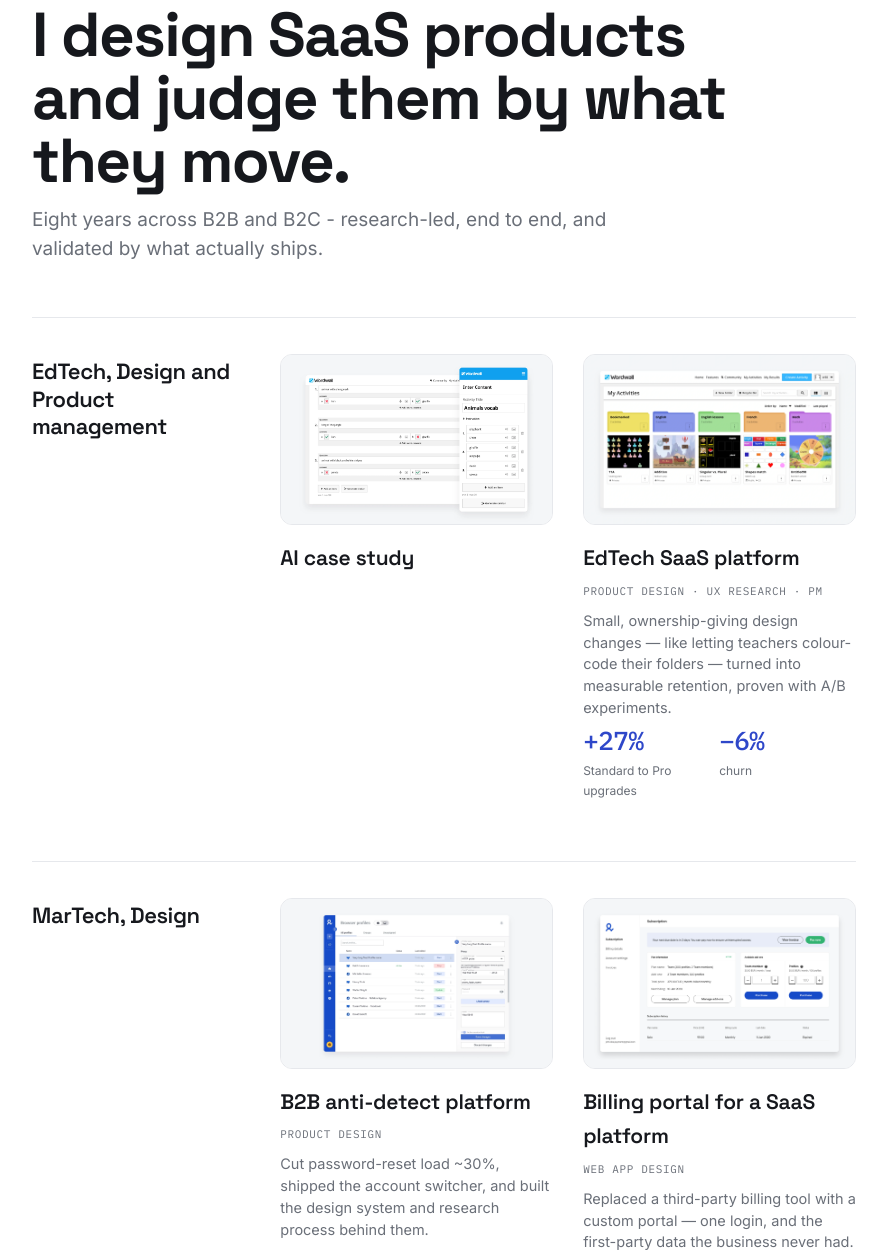
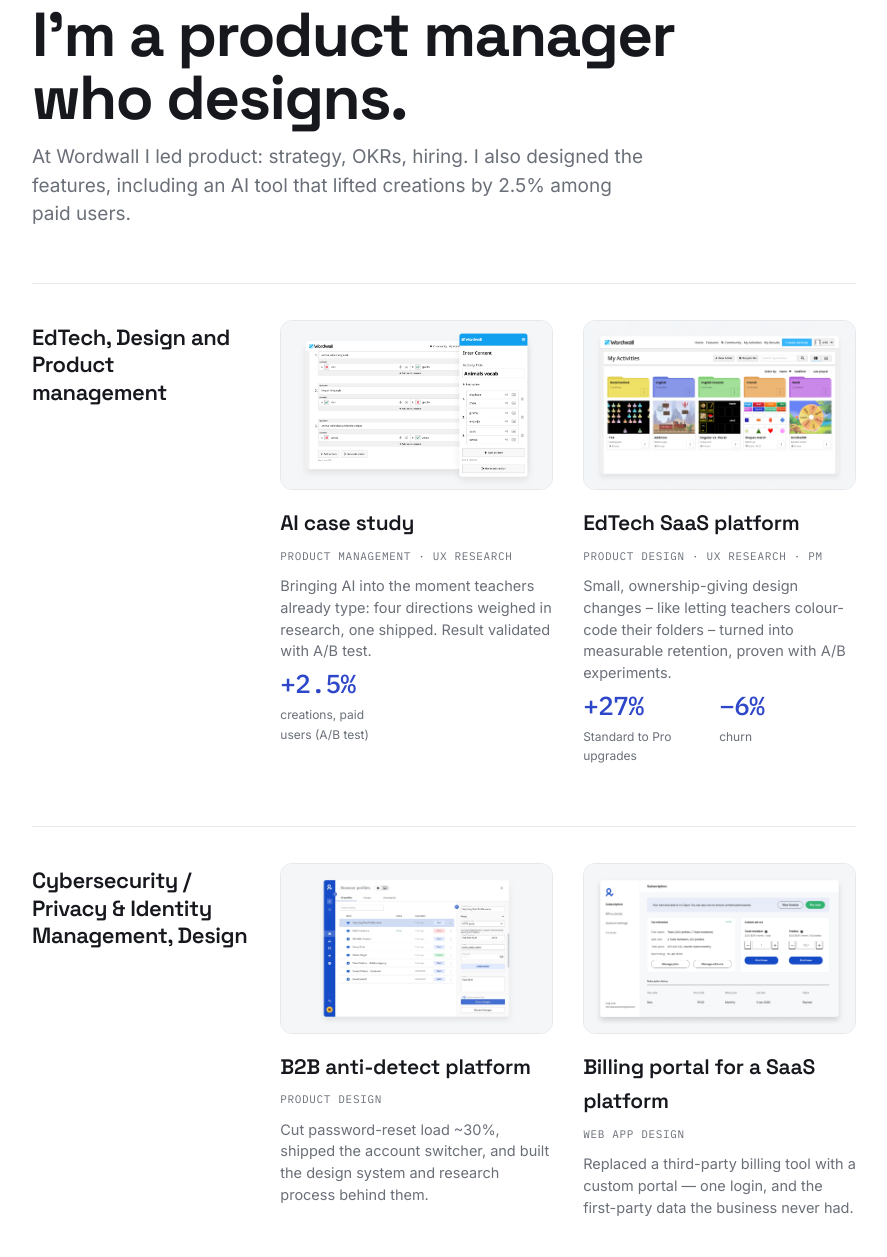
Before and after one commit to otomchuk/portfolio-site, a plain HTML site: page index.html in a window 1280 px wide. Shown: the part 139-1396 px from the top of the page, without its empty margins (196-1083 px from the left). Drawn offline with Linux system fonts and the light colour scheme.

Commit message:
case-ai, about, footer updates

```diff
--- a/index.html
+++ b/index.html
@@ -41,8 +41,9 @@
 
   <!-- HERO -->
   <section class="hero">
-    <h1>I design SaaS products and judge them by what they move.</h1>
-    <p class="lede">Eight years across B2B and B2C - research-led, end to end, and validated by what actually ships.</p>
+    <h1>I’m a product manager who designs.
+</h1>
+    <p class="lede">At Wordwall I led product: strategy, OKRs, hiring. I also designed the features, including an AI tool that lifted creations by 2.5% among paid users.</p>
   </section>
 
   <!-- CASE STUDIES -->
@@ -52,12 +53,18 @@
       <a class="case-card" href="case-ai.html">
         <img class="shot" loading="lazy" decoding="async" src="images/ai-hero.webp" alt="AI-assisted content creation in the editor thumbnail" data-ph="AI case study thumbnail" onerror="phFail(this)">
         <h3>AI case study</h3>
+         <div class="tag">Product management · UX research</div>
+        <p class="hook">Bringing AI into the moment teachers already type: four directions weighed in research, one shipped. Result validated with A/B test.</p>
+        <div class="metrics">
+          <div><div class="n">+2.5%</div><div class="l"> creations, paid users (A/B test)</div></div>
+
+        </div>
       </a>
       <a class="case-card" href="https://olenatomchuk.com/case-edtech.html">
         <img class="shot" loading="lazy" decoding="async" src="images/edtech-hero.webp" alt="EdTech SaaS platform thumbnail" data-ph="EdTech — featured case thumbnail · 1200×900" onerror="phFail(this)">
         <h3>EdTech SaaS platform</h3>
         <div class="tag">Product design · UX research · PM</div>
-        <p class="hook">Small, ownership-giving design changes — like letting teachers colour-code their folders — turned into measurable retention, proven with A/B experiments.</p>
+        <p class="hook">Small, ownership-giving design changes – like letting teachers colour-code their folders – turned into measurable retention, proven with A/B experiments.</p>
         <div class="metrics">
           <div><div class="n">+27%</div><div class="l"> Standard to Pro upgrades</div></div>
           <div><div class="n">−6%</div><div class="l">churn</div></div>
@@ -65,7 +72,7 @@
       </a>
     </div>
     <div class="case-row">
-      <h2 class="case-category">MarTech, Design</h2>
+      <h2 class="case-category">Cybersecurity / Privacy & Identity Management, Design</h2>
       <a class="case-card" href="case-b2b.html">
         <img class="shot" loading="lazy" decoding="async" src="images/b2b-thumb.webp" alt="B2B anti-detect platform thumbnail" data-ph="B2B anti-detect platform · 16:10" onerror="phFail(this)">
         <h3>B2B anti-detect platform</h3>
@@ -107,7 +114,7 @@
 <footer id="contact">
   <div class="foot">
     <h3>Want to work together?</h3>
-    <p class="sub">Open to senior product design roles. Get in touch.</p>
+    <p class="sub">Open to Senior Product Design or Product Management roles. Get in touch.</p>
     <div class="foot-meta">
       <a class="foot-link" href="mailto:olenka.tomchuk@gmail.com">
         <span class="foot-icon" aria-hidden="true"><svg width="20" height="20" viewBox="0 0 24 24" fill="none" stroke="currentColor" stroke-width="1.75" stroke-linecap="round" stroke-linejoin="round"><rect x="2" y="4" width="20" height="16" rx="2"/><path d="m2 7 10 7 10-7"/></svg></span>
```
Also changed, not shown: about.html (+1 -1 lines), case-ai.html (+2 -2 lines), case-b2b.html (+1 -1 lines), case-billing.html (+1 -1 lines), case-edtech.html (+1 -1 lines), side-projects.html (+1 -1 lines).
